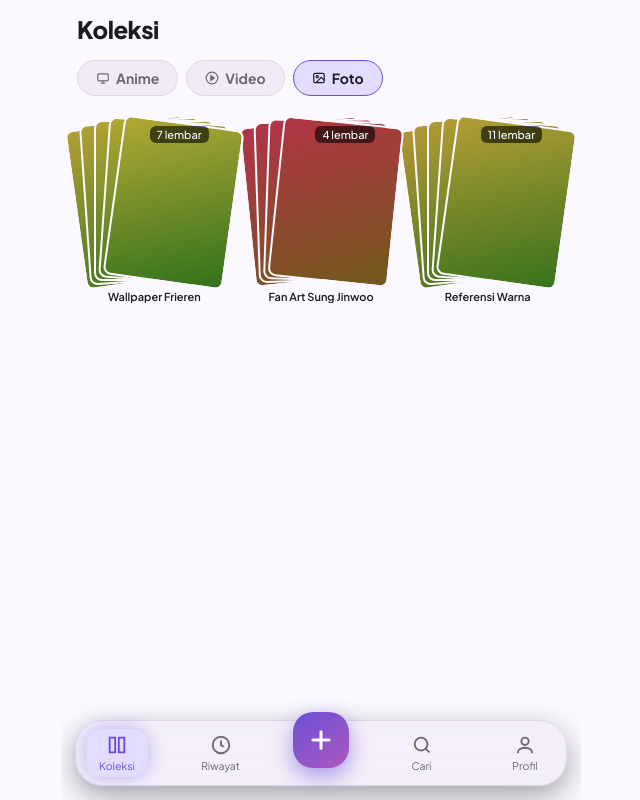
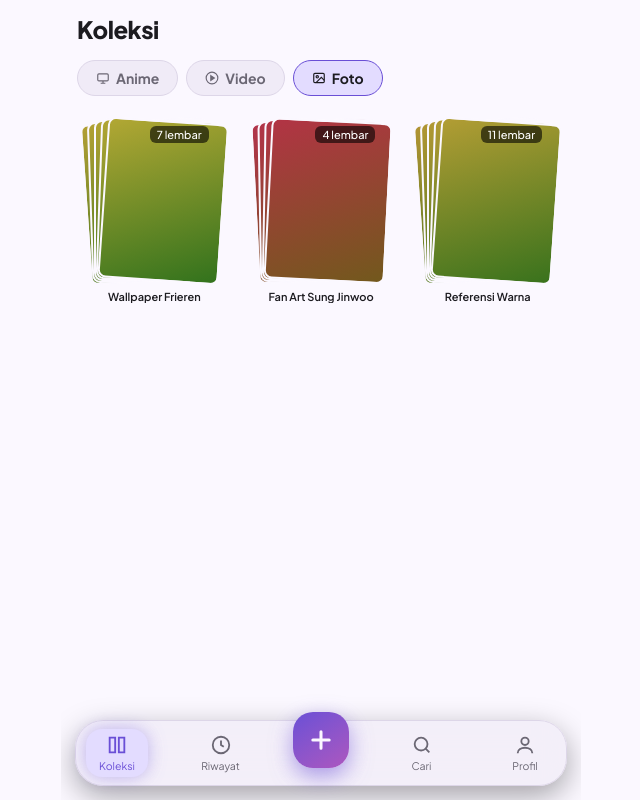
Before and after one commit to heriii1901-blip/Gattaper, a React (Vite) app: page / in a window 1280 px wide. Both pictures are taken after a click on the button "Foto". Shown: the whole page, without its empty margins (319-959 px from the left). Built offline with nearby package versions, Linux system fonts and the light colour scheme.

Commit message:
Update Media.jsx

```diff
--- a/src/components/Media.jsx
+++ b/src/components/Media.jsx
@@ -22,8 +22,8 @@ export function Media({ type, list }) {
             <div key={d.id} className="stack">
               <em>{d.c} lembar</em>
               {Array.from({ length: k }, (_, i) => {
-                const a = (i - (k - 1) / 2) * 4
-                return <i key={i} style={{ background: col(d.n + i), transform: `rotate(${a}deg) translateX(${a}px)`, zIndex: i }} />
+                const a = (i - (k - 1) / 2) * 2
+                return <i key={i} style={{ background: col(d.n + i), transform: `rotate(${a}deg) translateX(${a * 0.8}px)`, zIndex: i }} />
               })}
               <b>{d.n}</b>
             </div>
```
